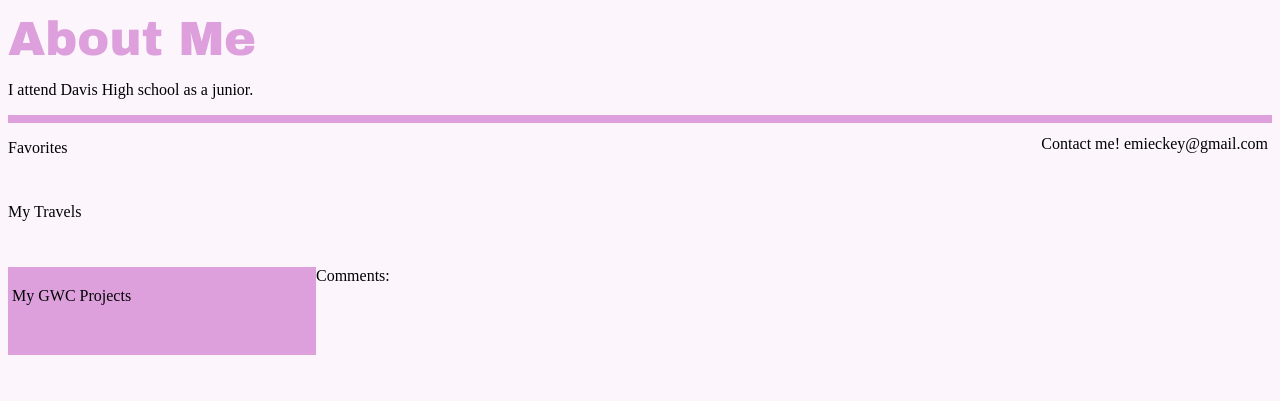
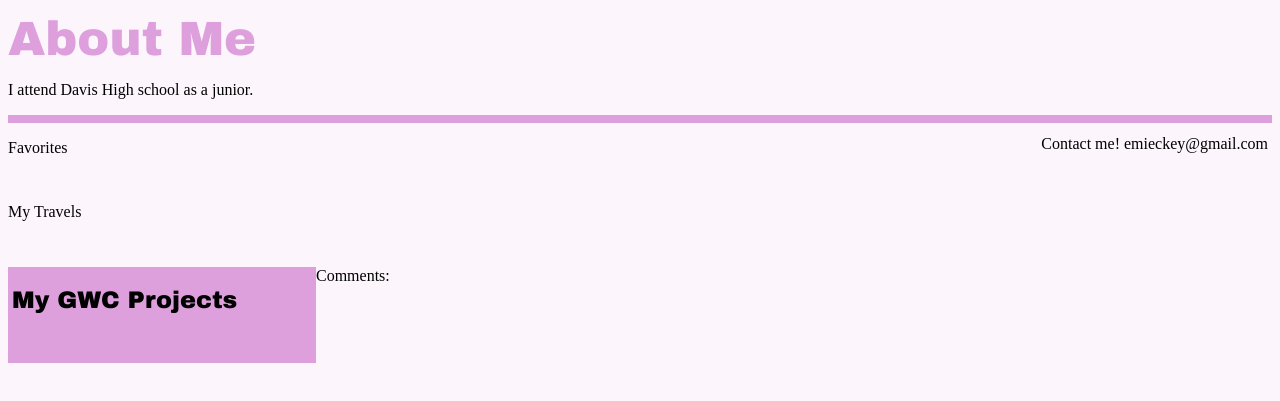
Before and after one commit to emieckey/Portfolio, a plain HTML site: page aboutme.html in a window 1280 px wide. Shown: the part 131-532 px from the top of the page. Drawn offline with Linux system fonts and the light colour scheme.

Commit message:
Update aboutme.html

```diff
--- a/aboutme.html
+++ b/aboutme.html
@@ -17,7 +17,8 @@
 <div id="myDiv"> <p style= "bgcolor:plum; float: right" align="right">Contact me! emieckey@gmail.com</p> </div>
 <p><p style="padding-bottom: 30px; width: 300px; border: 1px;">Favorites</p>
 <p><p style="padding-bottom: 30px; width: 300px; border: 1px;">My Travels</p>
-<div id="myDiv"style="float: left; background-color:plum;"><p style="padding-bottom: 30px; width: 300px; border: 1px;">My GWC Projects</div>
+<div id="myDiv"style="float: left; background-color:plum;"><p style="padding-bottom: 30px; width: 300px; border: 1px;"><font face="arial black" size="5
+" color="black">My GWC Projects</font></div>
 
 <p>Comments:</p>
 
```
